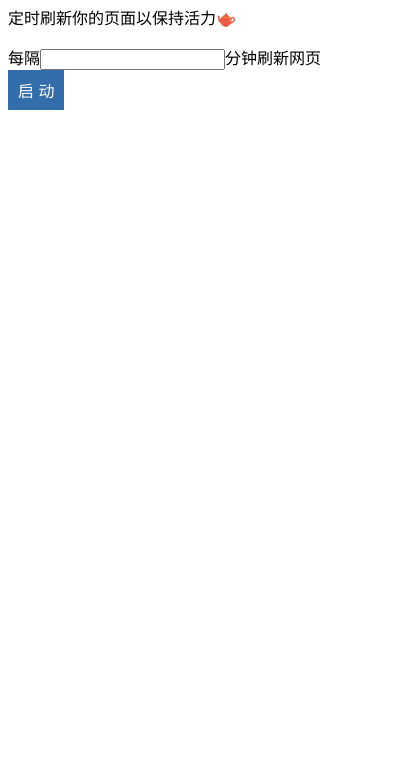
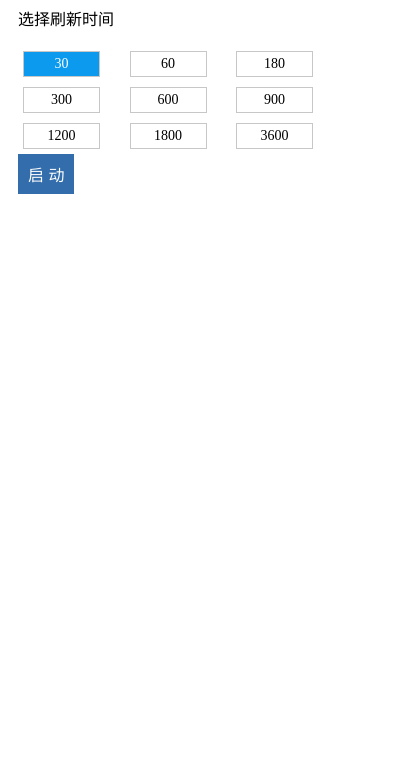
Before and after one commit to Volta0719/refresh-web-chrome, a browser extension: page popup/index.html in a window 400 px wide. Shown: the part 70-844 px from the top of the page. Drawn offline with Linux system fonts and the light colour scheme.

Commit message:
🛰️popup的基本样式布局玉功能

```diff
--- a/popup/index.html
+++ b/popup/index.html
@@ -1,7 +1,7 @@
 <!--
  * @Author: fanjf
  * @Date: 2023-07-20 10:45:22
- * @LastEditTime: 2023-07-20 15:02:11
+ * @LastEditTime: 2023-07-21 16:13:32
  * @LastEditors: fanjf
  * @FilePath: \refresh-web\popup\index.html
  * @Description: 🎉🎉🎉
@@ -12,7 +12,8 @@
     <meta charset="utf-8" />
     <style>
         body {
-            width: 400px;
+            width: 300px;
+            padding: 10px;
         }
 
         button {
@@ -23,14 +24,36 @@
             text-align: center;
             font-size: 16px;
         }
+
+        .time-box {
+            display: flex;
+            align-items: center;
+            justify-content: space-between;
+            flex-wrap: wrap;
+        }
+
+        .time-item {
+            font-size: 14px;
+            width: 25%;
+            text-align: center;
+            border: 1px solid #c8c7c7;
+            cursor: pointer;
+            margin: 5px;
+            height: 24px;
+            line-height: 24px;
+        }
+
+        .volta-active {
+            background: #0b9aed;
+            color: white;
+        }
     </style>
 </head>
 
 <body>
-    <h1>配置定时刷新网页</h1>
-    <p>定时刷新你的页面以保持活力🫖</p>
-    <div>
-        每隔<input type="number" id="mins" />分钟刷新网页
+    <h1>VoltaRefresh</h1>
+    <p>选择刷新时间</p>
+    <div class="time-box" id="timeBox">
     </div>
     <button id="startTask">启 动</button>
     <script src="popup.js"></script>
--- a/popup/popup.js
+++ b/popup/popup.js
@@ -1,13 +1,21 @@
 /*
  * @Author: fanjf
  * @Date: 2023-07-20 14:20:05
- * @LastEditTime: 2023-07-21 11:31:52
+ * @LastEditTime: 2023-07-21 16:09:08
  * @LastEditors: fanjf
  * @FilePath: \refresh-web\popup\popup.js
- * @Description: 🎉🎉🎉
+ * @Description: 🎉🎉🎉  <p class="time-item">60</p>
  */
-
+console.log('chrome popup', chrome)
 const startTaskDom = document.getElementById("startTask");
+const timeBoxDom = document.getElementById("timeBox");
+const choosedTimeList = ['30', '60', '180', '300', '600', '900', '1200', '1800', '3600']
+let currentTime = 20;
+let finalTimeItem = choosedTimeList.reduce((acc, cur, index, arr) => `${acc}
+<p class='time-item ${index === 0 ? 'volta-active' : ''}' data-index='${index}' data-time='${cur}'>${cur}</p>
+`, '')
+timeBoxDom.innerHTML = finalTimeItem;
+finalTimeItem = null;
 if (startTaskDom) {
     startTaskDom.onclick = () => {
         console.log('我点击了启动按钮！')
@@ -17,7 +25,7 @@ if (startTaskDom) {
                 {
                     type: 'start',
                     tabId: tabs[0].id,
-                    time:20
+                    time: 20
                 },
                 function (response) {
                     console.log(response?.farewell);
@@ -29,3 +37,16 @@ if (startTaskDom) {
 } else {
     console.log('startTaskDom未找到！！')
 }
+const removeItemActive = () => {
+    const activeItem = document.getElementsByClassName('volta-active');
+    if (activeItem.length > 0) {
+        Array.from(activeItem).forEach(d => d.classList.remove('volta-active'))
+    }
+}
+timeBoxDom.onclick = (e) => {
+    console.log('e.target.classList1', e.target)
+    if (e.target.classList.contains('time-item')) {
+        removeItemActive();
+        e.target.classList.add('volta-active');
+    }
+}
```
Also changed, not shown: content/refreshConfigPage.js (+4 -6 lines), README.md, manifest.json.
